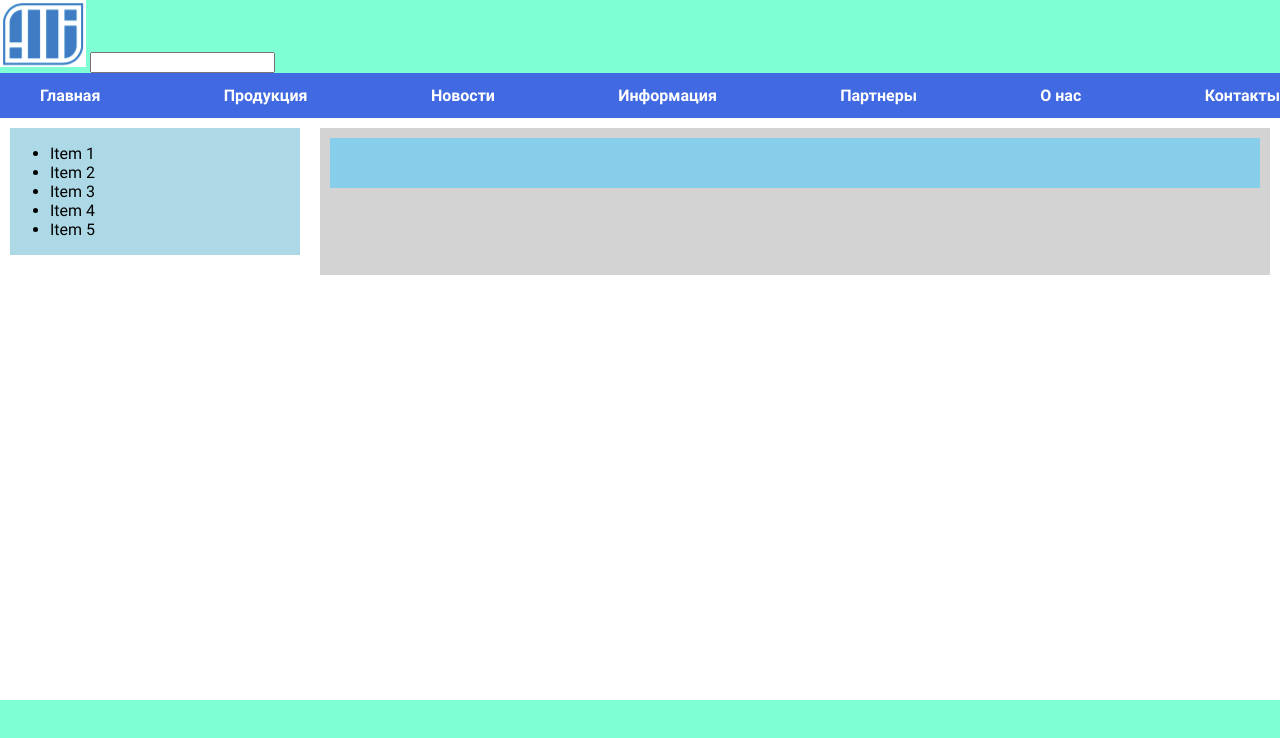
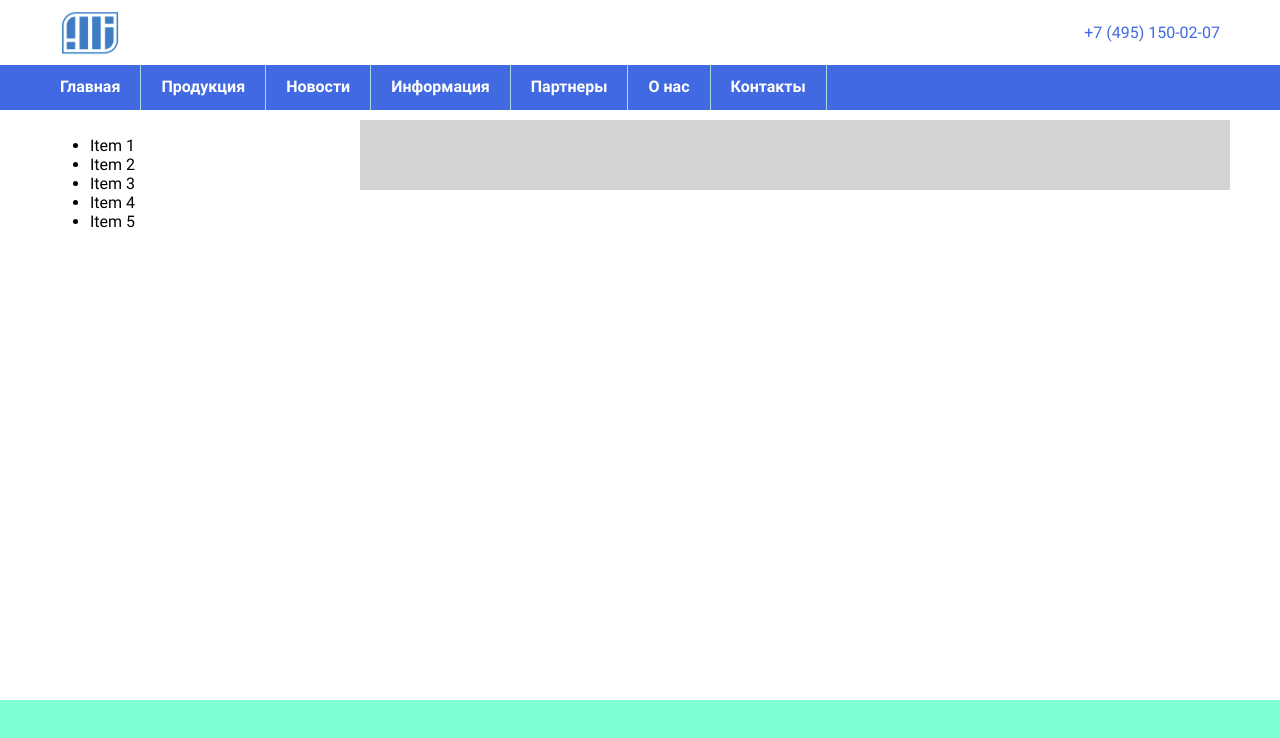
Before and after one commit to letulip/abc, a website: page src/demo_dvs.html in a window 1280 px wide. Drawn offline with nearby package versions, Linux system fonts and the light colour scheme; files that its build step writes are made by us from their sources.

Commit message:
feat: add mainNav exact styles

```diff
--- a/src/blocks/mainNav/mainNav.scss
+++ b/src/blocks/mainNav/mainNav.scss
@@ -1,25 +1,43 @@
-.mainNav__top {
+.mainNav__wrapper {
+  display: flex;
+  justify-content: space-between;
+  align-items: center;
+  margin-inline-start: $outer-2;
+  margin-inline-end: $outer-2;
+}
 
+.mainNav__logo {
+  width: 60px;
+  height: 45px;
+  margin-block-start: $outer;
+  margin-block-end: $outer;
 }
 
 .mainNav__bottom {
   height: 45px;
-  background-color: $main-color;
+  background-color: $main-nav-bg-color;
 }
 
 .mainNav__list {
   display: flex;
-  justify-content: space-between;
+  // justify-content: space-between;
   align-items: center;
   list-style: none;
   margin-block-end: 0;
   margin-block-start: 0;
   height: 100%;
+  padding-inline-start: 0;
 }
 
 .mainNav__item {
   // min-height: 25px;
   // display: flex;
+  padding-inline-start: $outer-2;
+  padding-inline-end: $outer-2;
+  padding-block-start: $outer-1-2;
+  padding-block-end: $outer;
+  border-right: 1px solid $color2;
+  height: 100%;
 }
 
 .mainNav__item--burger {
@@ -31,3 +49,16 @@
   color: $main-nav-link-color;
   font-weight: bolder;
 }
+
+.mainNav__phone {
+  text-decoration: none;
+  color: $main-color;
+  padding-inline-start: $outer;
+  // padding-inline-end: $outer;
+  padding-block-start: $outer;
+  padding-block-end: $outer;
+}
+
+.mainNav__search {
+  display: none;
+}
--- a/src/blocks/navTop/navTop.scss
+++ b/src/blocks/navTop/navTop.scss
@@ -1,5 +1,4 @@
 .navTop {
-  background-color: $color4;
   min-height: 50px;
   max-width: 100%;
   margin: $outer;
--- a/src/blocks/navTree/navTree.scss
+++ b/src/blocks/navTree/navTree.scss
@@ -2,6 +2,5 @@
   width: 100%;
   max-width: 290px;
   height: auto;
-  background-color: $color2;
   margin: $outer;
 }
--- a/src/blocks/pageHeader/pageHeader.scss
+++ b/src/blocks/pageHeader/pageHeader.scss
@@ -1,5 +1,4 @@
 .pageHeader {
-  background-color: $color;
   width: 100%;
   min-height: 100px;
 }
--- a/src/blocks/pageMain/pageMain.scss
+++ b/src/blocks/pageMain/pageMain.scss
@@ -1,3 +1,3 @@
-.pageMain {
+.pageMain__wrapper {
   display: flex;
 }
--- /dev/null
+++ b/src/blocks/width/width.scss
@@ -0,0 +1,9 @@
+.width--fullscreen {
+  max-width: 1200px;
+  margin-inline-start: auto;
+  margin-inline-end: auto;
+}
+
+.width--content {
+
+}
--- a/src/demo_dvs.html
+++ b/src/demo_dvs.html
@@ -9,13 +9,15 @@
 <body class="pageBody">
   <header class="pageHeader">
     <nav class="mainNav">
-      <div class="mainNav__top">
-        <img src="img/logo.png" alt="" class="mainNav__logo">
-        <a href="tel:+" class="mainNav__phone"></a>
-        <input type="text" name="" id="" class="mainNav__search">
+      <div class="mainNav__top width width--fullscreen">
+        <div class="mainNav__wrapper">
+          <img src="img/logo.png" width="60" height="45" alt="" class="mainNav__logo">
+          <a class="mainNav__phone" href="tel:+74951500207">+7 (495) 150-02-07</a>
+          <input class="mainNav__search" type="text" name="" id="">
+        </div>
       </div>
       <div class="mainNav__bottom">
-        <ul class="mainNav__list">
+        <ul class="mainNav__list width width--fullscreen">
           <li class="mainNav__item mainNav__item--home">
             <a href="" class="mainNav__link">Главная</a>
           </li>
@@ -46,6 +48,7 @@
     </nav>
   </header>
   <main class="pageMain">
+    <div class="pageMain__wrapper width width--fullscreen">
       <div class="navTree">
         <ul class="navTree__list">
           <li class="navTree__item">Item 1</li>
@@ -59,7 +62,11 @@
         <div class="navTop"></div>
         <div class="content"></div>
       </div>
+    </div>
+
   </main>
-  <footer class="pageFooter"></footer>
+  <footer class="pageFooter">
+    <div class="pageFooter__wrapper width width--fullscreen"></div>
+  </footer>
 </body>
 </html>
--- a/src/scss/style.scss
+++ b/src/scss/style.scss
@@ -1,6 +1,7 @@
 @import "general.scss";
 @import "variables.scss";
 @import "../blocks/pageBody/pageBody.scss";
+@import "../blocks/width/width.scss";
 @import "../blocks/pageHeader/pageHeader.scss";
 @import "../blocks/mainNav/mainNav.scss";
 @import "../blocks/pageMain/pageMain.scss";
--- a/src/scss/variables.scss
+++ b/src/scss/variables.scss
@@ -8,8 +8,11 @@ $color4: skyblue;
 
 $main-color: royalblue;
 
+$main-nav-bg-color: $main-color;
 $main-nav-link-color: white;
 
 // margins and paddings
 
 $outer: 10px;
+$outer-1-2: $outer * 1.2;
+$outer-2: $outer * 2;
```
Lines whose indentation alone changed are shown as unchanged.
